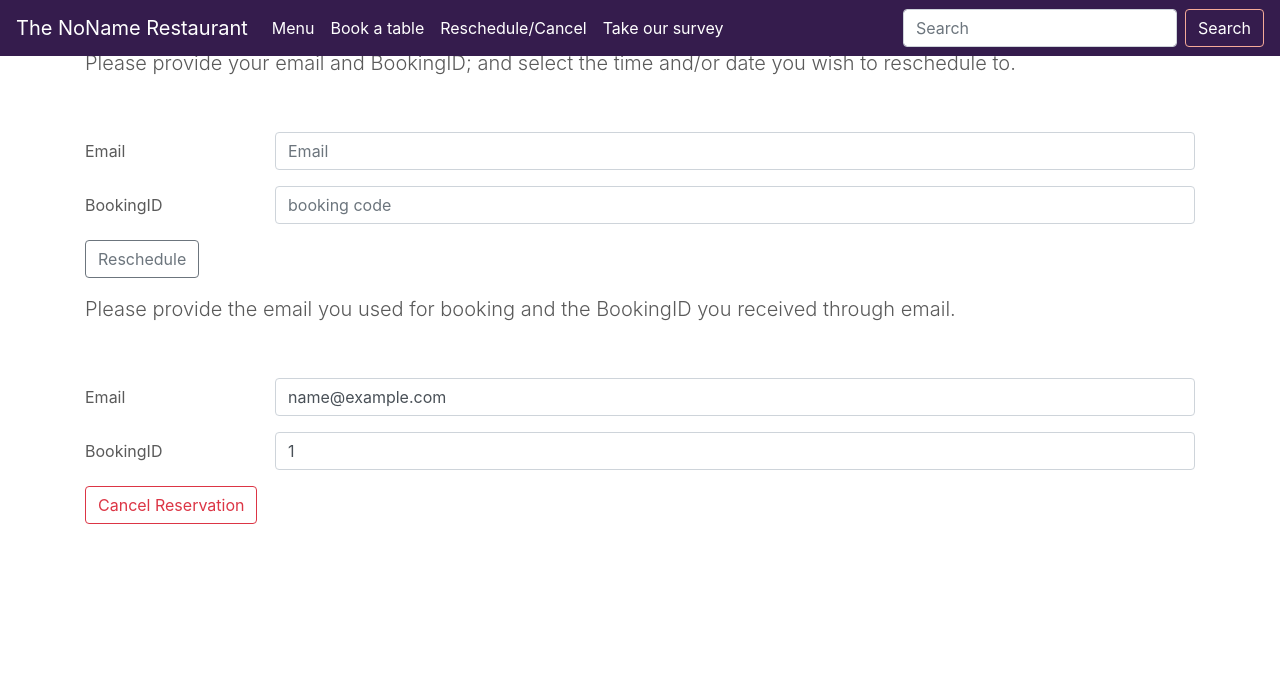
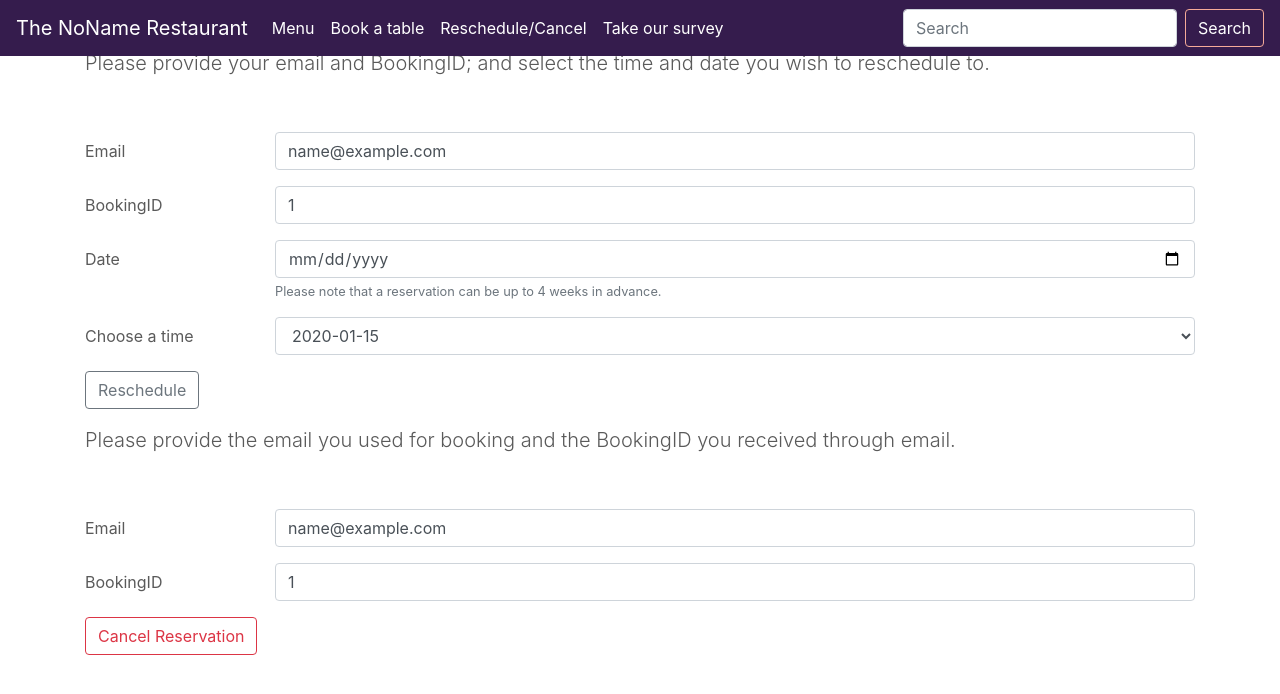
Before and after one commit to InaSLew/NoNameBooking, a Django app: template index/templates/index/reschedule_or_cancel.html in a window 1280 px wide. Shown: the top 694 px of the page. Run offline with Django 3.2, Linux system fonts and the light colour scheme; tables that the repository leaves empty hold one stand-in row (values such as "Sample post"); the template is opened without the code that fills it: values that come from a table or form of the project are taken from there, most other values are stand-ins (such as "Sample title", 1, 10 or a date in 2020); some libraries are stand-ins or nearby versions.

Commit message:
Added reservation rescheduling feature and updated README.md

```diff
--- a/index/forms.py
+++ b/index/forms.py
@@ -51,7 +51,51 @@ class DeleteBookingForm(forms.Form):
             self.add_error('email', forms.ValidationError('No reservation made under this email!', code='invalid'))
             return {'email': email, 'booking_id': booking_id}
 
-        if target_reservation.booking_id.hex[:5].upper() != booking_id:
+        if target_reservation.get_booking_id() != booking_id:
             # print(target_reservation.booking_id.hex[:5].upper())
-            self.add_error('booking_id', forms.ValidationError('Invalid booking ID!', code='invalid'))
+            self.add_error('booking_id', forms.ValidationError('Invalid booking ID for the provided email!', code='invalid'))
             return {'email': email, 'booking_id': booking_id}
+
+class RescheduleBookingForm(forms.Form):
+    email = forms.EmailField()
+    booking_id = forms.CharField(max_length=5)
+    booked_date = forms.DateField(initial=datetime.date.today)
+    booked_time = forms.CharField(max_length=5)
+
+    def clean_booked_date(self):
+        # print(self.cleaned_data)
+        new_booked_date = self.cleaned_data['booked_date']
+
+        # Check if the date is not in the past
+        if new_booked_date < datetime.date.today():
+            raise forms.ValidationError('Date in past', code='invalid')
+
+        # Check if the date is within the upcoming month (4 weeks)
+        if new_booked_date > datetime.date.today() + datetime.timedelta(weeks=4):
+            raise forms.ValidationError('Reservation more than 4 weeks ahead', code='invalid')
+
+        return new_booked_date
+
+
+
+    def clean(self):
+        cleaned_data = super().clean()
+        print(f'Generated from the clean() method: {self.cleaned_data}')
+        email = cleaned_data.get('email')
+        booking_id = cleaned_data.get('booking_id')
+        new_booked_date = cleaned_data.get('booked_date')
+        new_booked_time = cleaned_data.get('booked_time')
+
+        try:
+            target_reservation = Booking.objects.get(email=email)
+        except Exception:
+            self.add_error('email', forms.ValidationError('No reservation made under this email!', code='invalid'))
+            return {'email': email, 'booking_id': booking_id, 'booked_date': new_booked_date, 'booked_time': new_booked_time}
+
+        if target_reservation.get_booking_id() != booking_id:
+            self.add_error('booking_id', forms.ValidationError('Invalid booking ID for the provided email!', code='invalid'))
+            return {'email': email, 'booking_id': booking_id, 'booked_date': new_booked_date, 'booked_time': new_booked_time}
+
+        if target_reservation.booked_date == new_booked_date and target_reservation.booked_time == new_booked_time:
+            self.add_error('booked_time', forms.ValidationError('You seem to be rescheduling to the same day and time. Please choose at least a different time.', code='invalid'))
+            return {'email': email, 'booking_id': booking_id, 'booked_date': new_booked_date, 'booked_time': new_booked_time}
--- a/index/models.py
+++ b/index/models.py
@@ -20,3 +20,6 @@ class Booking(models.Model):
 
     def __str__(self):
         return f"{self.title}.{self.lastname}'s reservation on {self.booked_date} at {self.booked_time}; Contact:{self.phone_number}; reservation made on: {self.timestamp}"
+
+    def get_booking_id(self):
+        return self.booking_id.hex[:5].upper()
--- a/index/templates/index/reschedule_or_cancel.html
+++ b/index/templates/index/reschedule_or_cancel.html
@@ -13,16 +13,16 @@
 
     <!-- Rescheduling form -->
     <div class="lead">
-        Please provide your email and BookingID; and select the time and/or date you wish to reschedule to.
+        Please provide your email and BookingID; and select the time and date you wish to reschedule to.
     </div>
     <form action="{% url 'index:reschedule_reservation' %}" method="POST">{% csrf_token %}
         <br>
         <div class="form-group row">
             <label for="inputEmail3" class="col-sm-2 col-form-label">Email</label>
             <div class="col-sm-10">
-                <input type="email" class="form-control {% if invalid_email %}is-invalid{% endif %}" id="inputEmail3" name="email" placeholder="Email" {% if search_query %}value={{ search_query.email }}{% endif %} required>
-                {% if form.email.errors %}
-                {% for error in form.email.errors %}
+                <input type="email" class="form-control {% if reschedule_form_invalid_email %}is-invalid{% endif %}" id="inputEmail3" name="email" placeholder="Email" {% if reschedule_form_search_query %}value={{ reschedule_form_search_query.email }}{% endif %} required>
+                {% if reschedule_form.email.errors %}
+                {% for error in reschedule_form.email.errors %}
                 <strong class="text-danger">Request denied: {{ error|escape }}</strong>
                 {% endfor %}
                 {% endif %}
@@ -31,9 +31,43 @@
         <div class="form-group row">
             <label for="inputText3" class="col-sm-2 col-form-label">BookingID</label>
             <div class="col-sm-10">
-                <input type="text" class="form-control {% if invalid_booking_id %}is-invalid{% endif %}" id="inputText3" name="booking_id" placeholder="booking code" {% if search_query %}value={{ search_query.booking_id }}{% endif %} required>
-                {% if form.booking_id.errors %}
-                {% for error in form.booking_id.errors %}
+                <input type="text" class="form-control {% if reschedule_form_invalid_booking_id %}is-invalid{% endif %}" id="inputText3" name="booking_id" placeholder="booking code" {% if reschedule_form_search_query %}value={{ reschedule_form_search_query.booking_id }}{% endif %} required>
+                {% if reschedule_form.booking_id.errors %}
+                {% for error in reschedule_form.booking_id.errors %}
+                <strong class="text-danger">Request denied: {{ error|escape }}</strong>
+                {% endfor %}
+                {% endif %}
+            </div>
+        </div>
+        <div class="form-group row">
+            <label for="inputDate3" class="col-sm-2 col-form-label">Date</label>
+            <div class="col-sm-10">
+                <input type="date" class="form-control {% if reschedule_form_invalid_date %}is-invalid{% endif %}" id="inputDate3" name="booked_date" aria-describedby="dateHelpBlock" required>
+                <small id="dateHelpBlock" class="form-text text-muted">
+                    Please note that a reservation can be up to 4 weeks in advance.
+                </small>
+                {% if reschedule_form.booked_date.errors %}
+                {% for error in reschedule_form.booked_date.errors %}
+                <strong class="text-danger">Request denied: {{ error|escape }}</strong>
+                {% endfor %}
+                {% endif %}
+
+            </div>
+        </div>
+        <div class="form-group row">
+            <label for="exampleFormControlSelect1" class="col-sm-2 col-form-label">Choose a time</label>
+            <div class="col-sm-10">
+                <select class="form-control {% if reschedule_form_invalid_time %}is-invalid{% endif %}" name="booked_time" id="exampleFormControlSelect1">
+                    {% for time_slot in time_slots %}
+                    {% if reschedule_form_search_query.booked_time == time_slot %}
+                    <option selected>{{ time_slot }}</option>
+                    {% else %}
+                    <option>{{ time_slot }}</option>
+                    {% endif %}
+                    {% endfor %}
+                </select>
+                {% if reschedule_form.booked_time.errors %}
+                {% for error in reschedule_form.booked_time.errors %}
                 <strong class="text-danger">Request denied: {{ error|escape }}</strong>
                 {% endfor %}
                 {% endif %}
```
Also changed, not shown: index/views.py (+34 -10 lines), README.md. Lines whose indentation alone changed are shown as unchanged.
